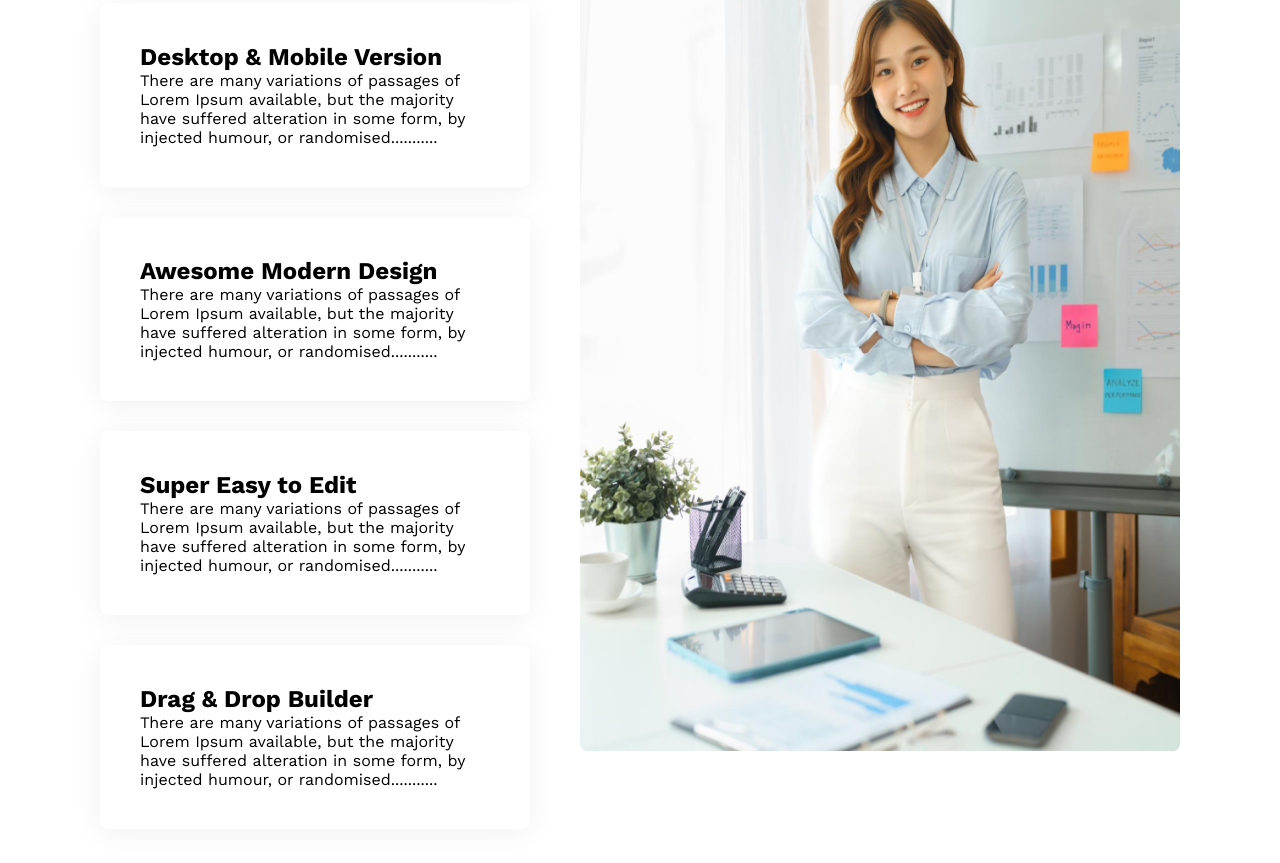
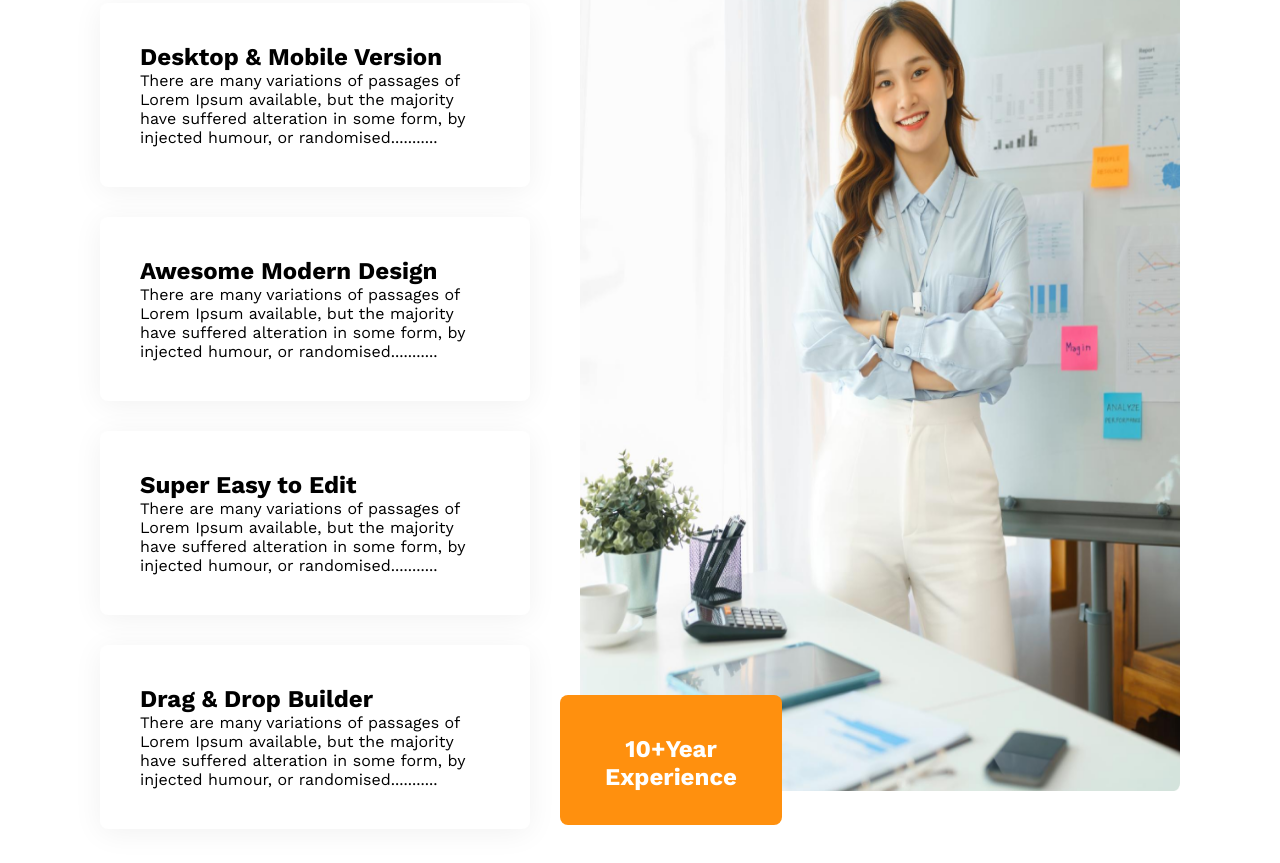
Before and after one commit to Fariha1865/G3-Architect_Website, a plain HTML site: page index.html in a window 1280 px wide. Shown: the part 1754-2617 px from the top of the page. Drawn offline with nearby package versions, Linux system fonts and the light colour scheme.

Commit message:
cards section responsive

```diff
--- a/Styles/styles.css
+++ b/Styles/styles.css
@@ -189,9 +189,24 @@ header{
     margin: 30px 0px;
     padding: 40px 40px;
 }
-.card_image{
-    height:960px;
+.card_image_Badge img{
+    height:1000px;
     width: 600px;
+}
+
+
+
+.experience_text{
+    border-radius: 8px;
+    background: #FF900E;
+    width: 142px;
+    height: 50px;
+    color: white;
+    text-align: center;
+    position: relative;
+    bottom: 100px;
+    right: 20px;
+    padding: 40px;
 }
 
 @media screen and (max-width:576px) {
@@ -215,16 +230,17 @@ header{
     .featured_container{
         flex-direction: column-reverse;
     }
-    .featured_images img{
-        width: 10em;
-        height: 10.5em;
+    .featured_images {
+        /* width: 10em;
+        height: 10.5em; */
+        grid-template-columns: 1fr;
     }
     .fatured_texts{
         padding-left: 2em;
         padding-right: 2em;
         margin-bottom: 20px;
     }
-    .card_image{
+    .card_image_Badge img{
         display: none;
     }
 
@@ -236,4 +252,12 @@ header{
         margin-top: 50px;
     }
 
+    .features_toLove_Container{
+        flex-direction: column;
+    }
+    .experience_text{
+        right: 0px;
+        padding: 20px;
+    }
+
 }
--- a/index.html
+++ b/index.html
@@ -85,8 +85,15 @@
         </div>
 
 
-            <img src="images/architect.png" alt="" class="card_image">
+        <div class="card_image_Badge">
 
+            <img src="images/architect.png" alt="">
+
+            <div class="experience_text">
+                <h1>10+Year
+                    Experience</h1>
+            </div>
+        </div>
     </section>
     </main>
 </body>
```
